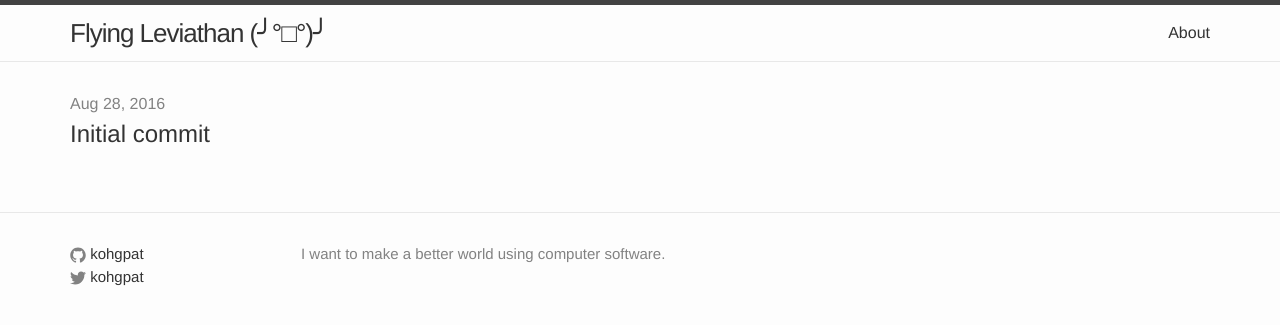
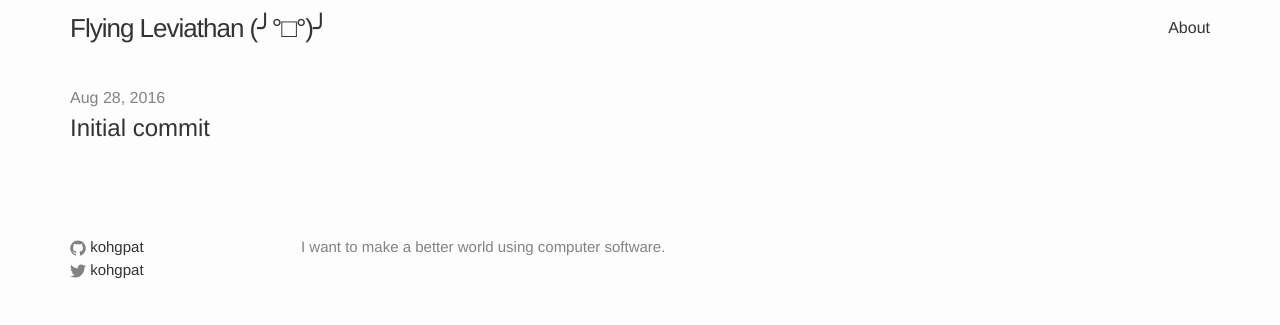
Before and after one commit to kohgpat/kohgpat.github.io, a Jekyll site: the page built from index.html, in a window 1280 px wide. Shown: the top 325 px of the page. Built offline with Jekyll 4.4.1, drawn with Linux system fonts in a browser that asks for light colours.

Commit message:
Remove borders from site header and footer

```diff
--- a/_sass/leviathan/_layout.scss
+++ b/_sass/leviathan/_layout.scss
@@ -1,7 +1,5 @@
 /* Site header */
 .site-header {
-  border-top: 5px solid $grey-color-dark;
-  border-bottom: 1px solid $grey-color-light;
   min-height: 56px;
 
   // Positioning context for the mobile navigation icon
@@ -91,7 +89,6 @@
 
 /* Site footer */
 .site-footer {
-  border-top: 1px solid $grey-color-light;
   padding: $spacing-unit 0;
 }
 
```
